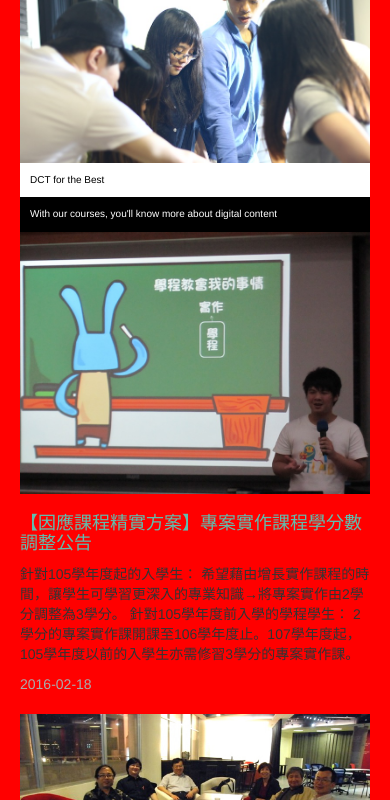
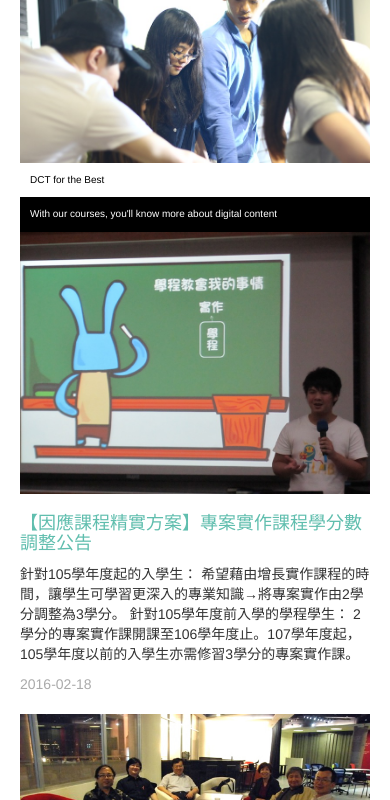
Before and after one commit to Hsinlunhsieh/web_programming_assign4, a plain HTML site: page index.html in a window 390 px wide. Shown: the part 98-898 px from the top of the page. Drawn offline with nearby package versions, Linux system fonts and the light colour scheme.

Commit message:
Update screen.css

```diff
--- a/css/screen.css
+++ b/css/screen.css
@@ -28,7 +28,6 @@ h3{
 @media screen and (max-width:480px){
 
 body{
-	background-color: red;
 	max-width:350px;
 	padding-top: 10px;
 	margin: 0px auto;
@@ -51,15 +50,6 @@ body{
 	#wrapper>#main{
 		width: 100%;
 	}
-/*	#nav-info>nav>ul{
-		top:0px;
-		width: 100%;
-		margin: 0px auto;
-		margin-bottom: 40px;
-		display: flex;
-		text-align:center;
-	}*/
-
 
 	#nav-info>nav{
 		-webkit-order: 1;
```
